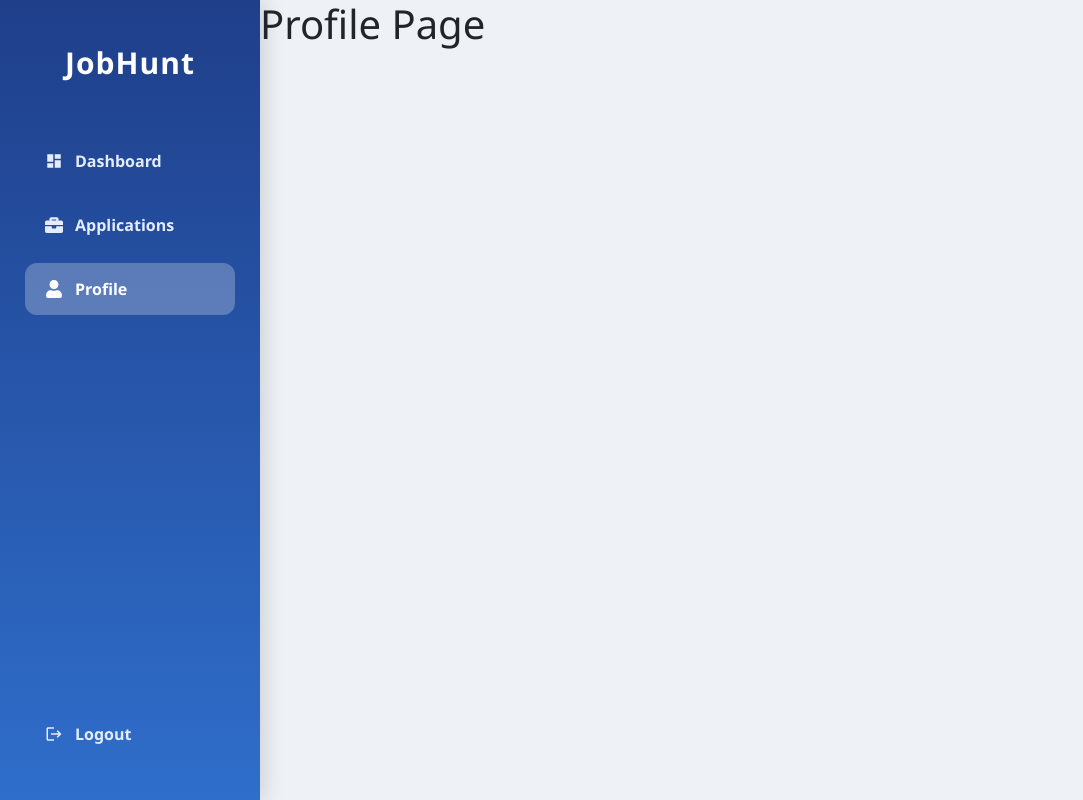
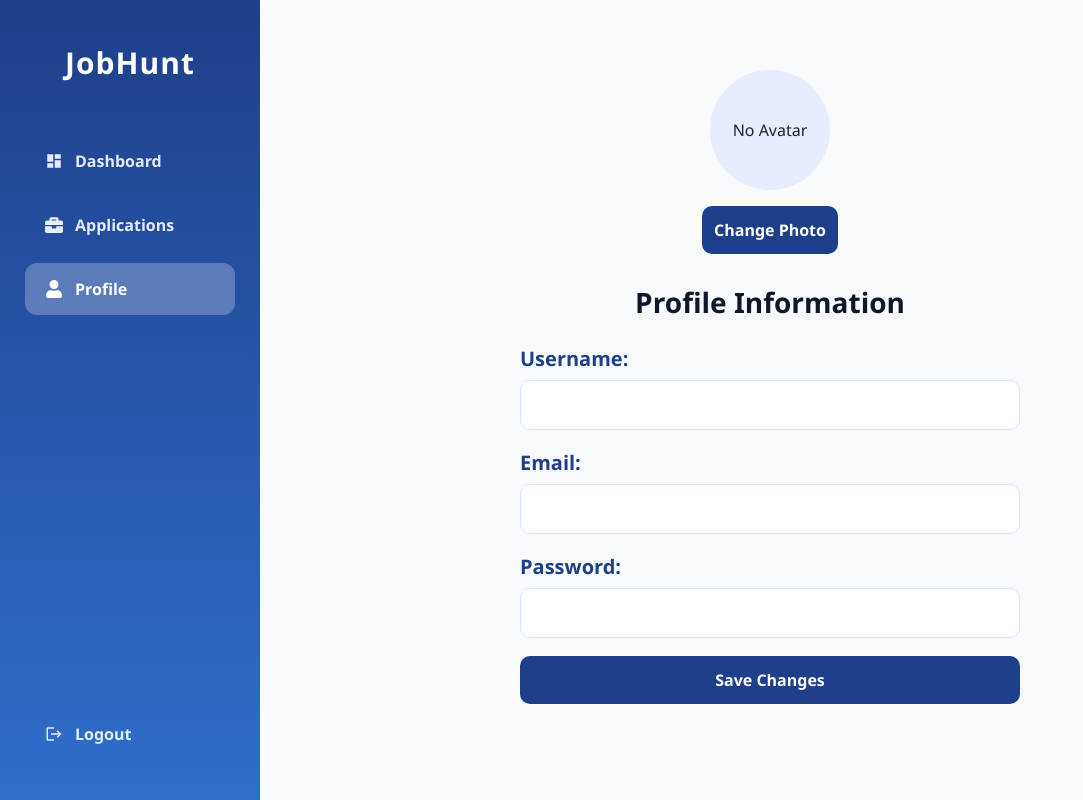
Before and after one commit to HalidMY/JobHunt-Smart-Job-Application-Tracker, a React (Create React App) app: page /profile in a window 1280 px wide. Shown: the whole page, without its empty margins (0-1083 px from the left). Built offline with nearby package versions, Linux system fonts and the light colour scheme; no server answers.

Commit message:
created states and service for profile page

```diff
--- a/src/pages/Login.jsx
+++ b/src/pages/Login.jsx
@@ -31,6 +31,7 @@ export default function Login() {
 
         const data = await res.json();
         if (res.ok) {
+            localStorage.setItem('token', data.access_token);
             navigate("/dashboard");
         } else {
             alert(data.error);
--- a/src/pages/Profile.jsx
+++ b/src/pages/Profile.jsx
@@ -1,15 +1,106 @@
 import Sidebar from "../components/dashboard/Sidebar";
 import "../style/global.css";
+import { useState, useEffect } from "react";
 
 export default function Profile() {
+    const [avatar, setAvatar] = useState(null);
+    const [profileData, setProfileData] = useState({
+        username: "",
+        email: "",
+        password: ""
+    });
+
+    const handleAvatarChange = (e) => {
+        const file = e.target.files[0];
+        if ( !file ) return;
+        setAvatar(URL.createObjectURL(file));
+    }
+
+    useEffect(() => {
+        const fetchProfile = async () => {
+            const token = localStorage.getItem('token');
+            try {
+                const res = await fetch("http://localhost:5000/profile", {
+                    method: "GET",
+                    headers: {
+                        "Content-Type": "application/json",
+                        "Authorization": `Bearer ${token}`
+                    }
+                });
+
+                const data = await res.json();
+                setProfileData({
+                    username: data.username,
+                    email: data.email,
+                    password: ""
+                });
+            } catch (err) {
+                console.error(err);
+            }
+        }
+        fetchProfile();
+    }, []);
+
+    const handleInputChange = (e) => {
+        const { name, value } = e.target;
+        setProfileData(prev => ({
+            ...prev,
+            [name]: value
+        }));
+    }
+
+    const handleSave = async () => {
+        try {
+            await fetch("http://localhost:5000/profile", {
+                method: "PUT",
+                headers: {
+                    "Content-Type": "application/json",
+                    "Authorization": `Bearer ${localStorage.getItem('token')}`
+                },
+                body: JSON.stringify(profileData)
+            });
+        } catch (err) {
+            console.error(err);
+        }
+    }
 
     return (
-        <div className="dashboard-page">
+        <div className="profile-page">
             <Sidebar />
-            <div className="profile-page">
-                <h1>Profile Page</h1>
+            <div className="profile-body">
+                <div className="profile-avatar-wrapper">
+                    <div className="profile-avatar">
+                        {avatar ? (
+                            <img src={avatar} alt="Avatar" className="profile-avatar-image" />
+                        ) : (
+                            <div className="profile-avatar-placeholder">No Avatar</div>
+                        )}
+                    </div>
+                    <label className="avatar-upload-btn">
+                        Change Photo
+                        <input type="file" accept="image" onChange={handleAvatarChange} hidden />
+                    </label>
+                </div>
+                <h2>Profile Information</h2>
+                <div className="profile-info-wrapper">
+                    <div className="profile-info-labels">
+                        <label>Username:</label>
+                        <input type="text" value={profileData.username} onChange={handleInputChange} />
+                    </div>
+
+                    <div className="profile-info-labels">
+                        <label>Email:</label>
+                        <input type="email" value={profileData.email} onChange={handleInputChange} />
+                    </div>
+
+                    <div className="profile-info-labels">
+                        <label>Password:</label>
+                    <input type="password" value={profileData.password} onChange={handleInputChange} />
+                    </div>
+
+                    <button type="button" className="profile-save-btn" onClick={handleSave}>Save Changes</button>
+                </div>
             </div>
         </div>
-
-    )
+    );
 }
--- a/src/style/global.css
+++ b/src/style/global.css
@@ -333,7 +333,6 @@ body {
 .dashboard-page {
   display: flex;
   min-height: 100vh;
-  background: #eef2f7;
 }
 
 .dashboard-body {
@@ -434,6 +433,114 @@ body {
 }
 
 /* =========================
+   PROFILE PAGE
+========================= */
+
+.profile-page {
+  display: flex;
+  min-height: 100vh;
+}
+
+.profile-body {
+  flex: 1;
+  padding: 50px 60px;
+  background: #f8fafc;
+}
+
+.profile-body h2 {
+  font-size: 28px;
+  font-weight: 700;
+  color: #0f172a;
+  margin-bottom: 24px;
+  text-align: center;
+}
+
+.profile-avatar-wrapper {
+  display: flex;
+  flex-direction: column;
+  align-items: center;
+  margin-top: 20px;
+  margin-bottom: 32px;
+}
+
+.profile-avatar {
+  width: 120px;
+  height: 120px;
+  border-radius: 50%;
+  background: #e5edff;
+  display: flex;
+  align-items: center;
+  justify-content: center;
+  overflow: hidden;
+  margin-bottom: 16px;
+}
+
+.profile-avatar-image {
+  width: 100%;
+  height: 100%;
+  object-fit: cover;
+}
+
+.profile-info-wrapper {
+  display: flex;
+  flex-direction: column;
+  gap: 18px;
+  max-width: 500px;
+  margin: 0 auto;
+}
+
+.profile-info-labels {
+  display: flex;
+  flex-direction: column;
+  gap: 6px;
+  font-size: 20px;
+  color: #1f3f8a;
+  font-weight: 600;
+}
+
+.profile-info-labels input {
+  padding: 12px;
+  border-radius: 10px;
+  border: 1px solid #d8e2ff;
+  font-size: 16px;
+}
+
+.profile-info-wrapper button {
+  background: #1f3f8a;
+  color: white;
+  padding: 12px;
+  border-radius: 10px;
+  border: none;
+  cursor: pointer;
+  font-weight: 600;
+  transition: 0.3s ease;
+}
+
+.profile-info-wrapper button:hover {
+  background: #2f6ecb;
+}
+
+.avatar-placeholder {
+  font-size: 40px;
+  color: #64748b;
+}
+
+.avatar-upload-btn {
+  background: #1f3f8a;
+  color: white;
+  padding: 12px;
+  border-radius: 10px;
+  border: none;
+  cursor: pointer;
+  font-weight: 600;
+  transition: 0.3s ease;
+}
+
+.avatar-upload-btn:hover {
+  background: #2f6ecb;
+}
+
+/* =========================
    MOBILE RESPONSIVE
 ========================= */
 
```
Also changed, not shown: 1 other file (tests, documents, lock files or other folders).
